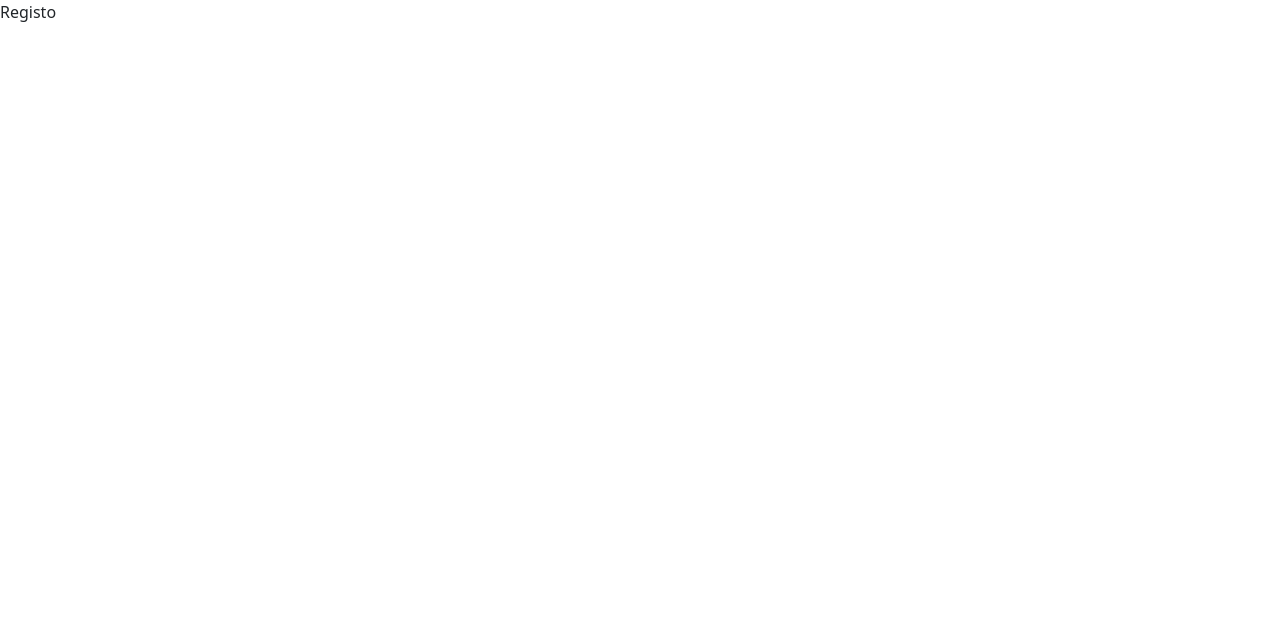
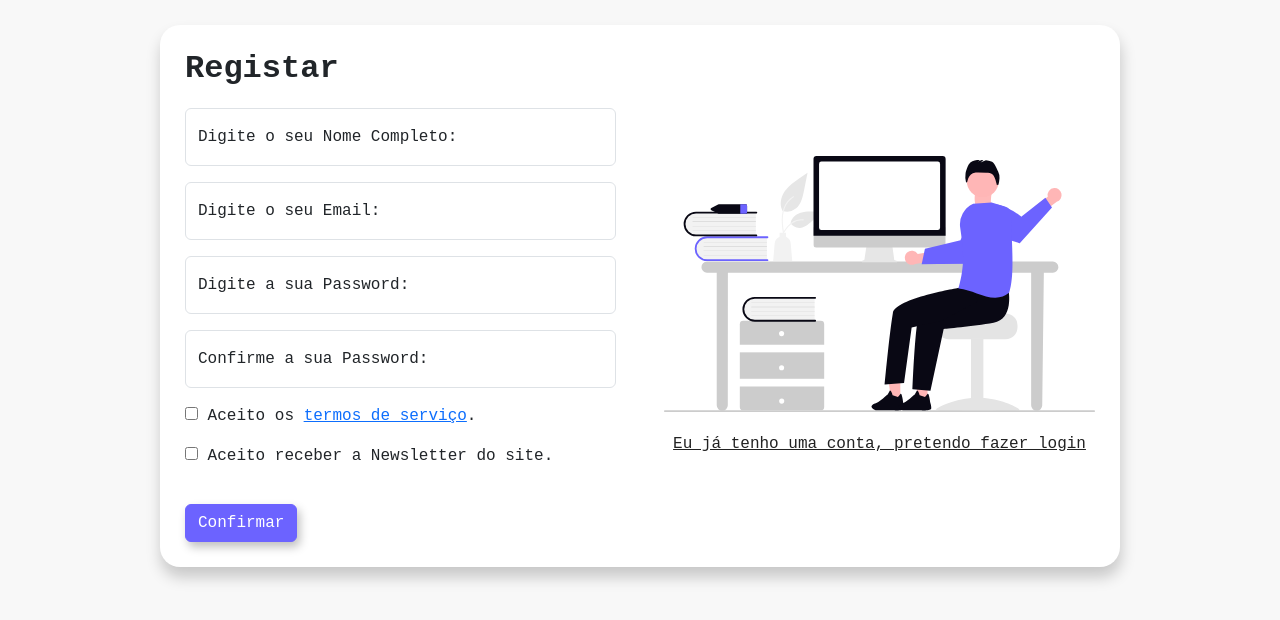
Before and after one commit to SofiaBakayim/Ograndedesespero-main, a website: page Bootstrap/projeto-login-registo/registar.html in a window 1280 px wide. Drawn offline with nearby package versions, Linux system fonts and the light colour scheme.

Commit message:
Fim de aula - 26/03

```diff
--- a/Bootstrap/projeto-login-registo/assets/css/style.css
+++ b/Bootstrap/projeto-login-registo/assets/css/style.css
@@ -1,7 +1,75 @@
-#imagem{
-    border: 1px solid black;
+body{
+    background-color: #f8f8f8;
+    font-family:monospace;
 }
 
-#formulario{
-    border: 1px solid red;
+/* --- FORM --- */
+
+#form-container{
+    background-color: white;
+    border-radius: 20px;
+    box-shadow: 1px 10px 15px rgba(0, 0, 0, 0.2);
+    margin: 25px auto;
+    padding: 25px;
 }
+
+#form-container h2{
+    font-weight: 900;
+    margin-bottom: 20px;
+}
+
+/* --- Links --- */
+
+#imagem a{
+    color: #222;
+    transition: .5s;
+}
+
+#imagem a:hover{
+    color: #6c63ff;
+}
+
+#imagem, #link-container{
+    margin-top: 20px;
+    text-align: center;
+}
+
+.btn{
+    background-color: #6c63ff;
+    box-shadow: 3px 5px 10px rgba(0, 0, 0, 0.25);
+    border-color: #6c63ff;
+}
+
+.btn:hover{
+    background-color: #222;
+    color: #f8f8f8;
+}
+
+#newsletter
+
+/* Desativar border dos camppos inputs*/
+
+#form-container .form-control{
+    border: none;
+    border-radius: 0;
+    border-bottom: 1px solid #ccc;
+}
+
+#form-container .form-control:focus{
+    box-shadow: none;
+}
+
+/* largura do botão */
+
+.btn.btn-primary{
+    width: 100%;
+    margin-top: 20px;
+}
+
+/* --- Ajustes --- */
+
+@media(min-width: 768px){
+    .btn.btn-primary{
+        width: auto;
+    }
+}
--- a/Bootstrap/projeto-login-registo/registar.html
+++ b/Bootstrap/projeto-login-registo/registar.html
@@ -17,7 +17,61 @@
 </head>
 
 <body>
-Registo
+    <div class="container col-11 col-md-9" id="form-container">
+        <div class="row align-items-center gx-5">
+
+            <div class="col-md-6 order-md-1" id="formulario">
+                <h2>Registar</h2>
+                <form>
+                    <div class="form-floating mb-3"><!--mb-3 cria uma margem 3 unidades de medida-->
+                        <input type="name" name="name" id="name" class="form-control"
+                            placeholder="Digite o seu Nome Completo" required>
+                        <label for="name" class="form-label">Digite o seu Nome Completo:</label>
+                    </div>
+
+                    <div class="form-floating mb-3">
+                        <input type="email" name="email" id="email" class="form-control"
+                            placeholder="Digite o seu Email" required>
+                        <label for="email" class="form-label">Digite o seu Email:</label>
+                    </div>
+
+                    <div class="form-floating mb-3">
+                        <input type="password" name="password" id="password" class="form-control"
+                            placeholder="Digite a sua Password" required>
+                        <label for="password" class="form-label">Digite a sua Password:</label>
+                    </div>
+
+                    <div class="form-floating mb-3">
+                        <input type="password" name="confirmpassword" id="confirmpassword" class="form-control"
+                            placeholder="Confirme a sua Password" required>
+                        <label for="confirmpassword" class="form-label">Confirme a sua Password:</label>
+                    </div>
+
+                    <div class="mb-3">
+                        <input type="checkbox" name="aceitotermos" id="aceitotermos" class="form-check-control"
+                            placeholder="termos e servico" required>
+                        <label for="aceitotermos" class="form-check-label">Aceito os <a href="termosservico.html">termos de serviço</a>.</label>
+                    </div>
+
+                    <div class="mb-3">
+                        <input type="checkbox" name="newsletter" id="newsletter" class="form-check-control"
+                            placeholder="newsletter" required>
+                        <label for="newsletter" class="form-check-label">Aceito receber a Newsletter do site.</a></label>
+                    </div>
+
+                    <input type="submit" class="btn btn-primary" value="Confirmar">
+                </form>
+            </div>
+            <div class="col-md-6 order-md-2" id="imagem">
+                <div class="col-12">
+                    <img src="assets/images/undraw_hello_ccwj.svg" id="login" alt="Imagem de entrada" class="img-fluid">
+                </div>
+                <div class="col-12" id="link-container">
+                    <a href="Index.html">Eu já tenho uma conta, pretendo fazer login</a>
+                </div>
+            </div>
+        </div>
+    </div>
 </body>
 
 </html>
```
Also changed, not shown: Bootstrap/projeto-login-registo/Index.html (+25 -10 lines).
